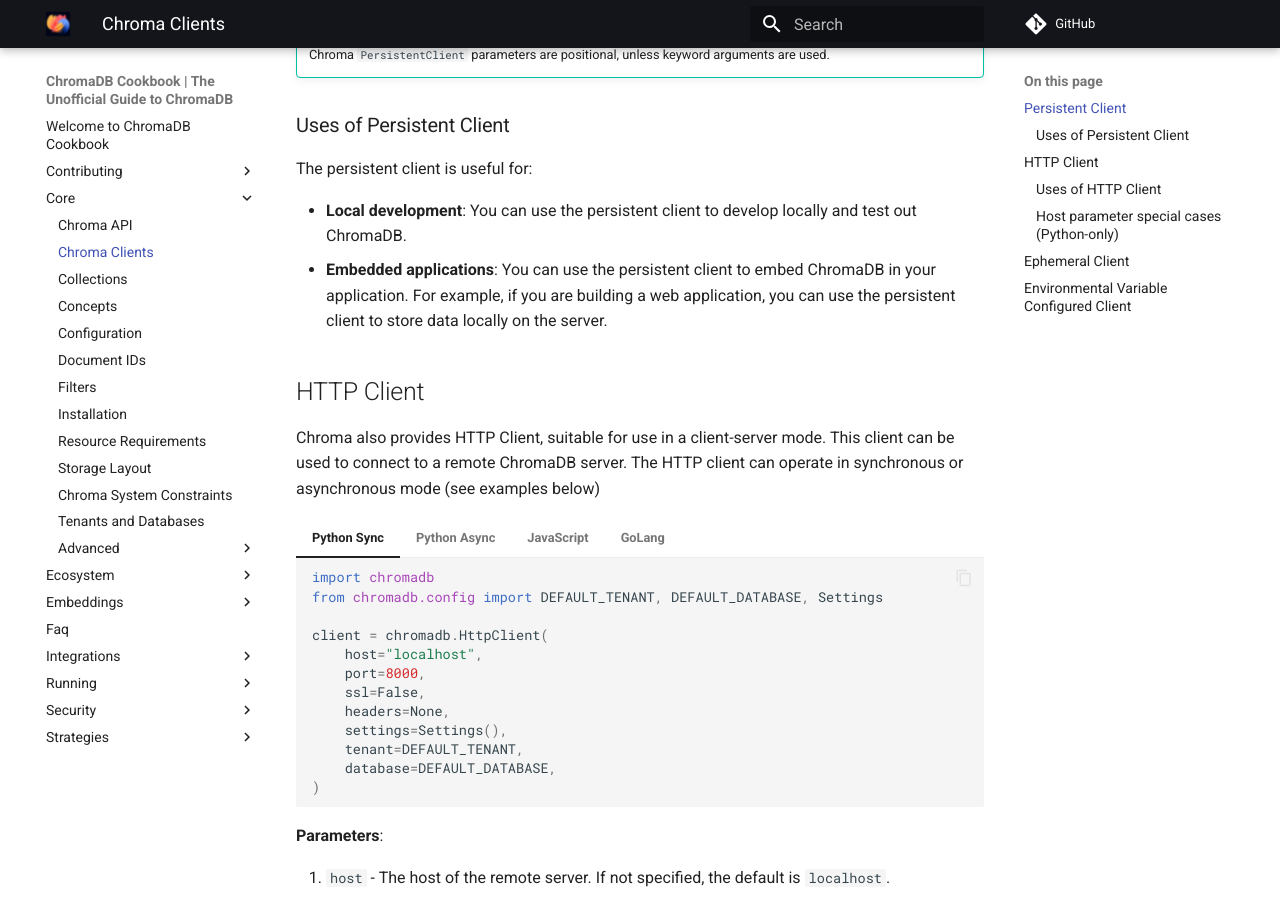
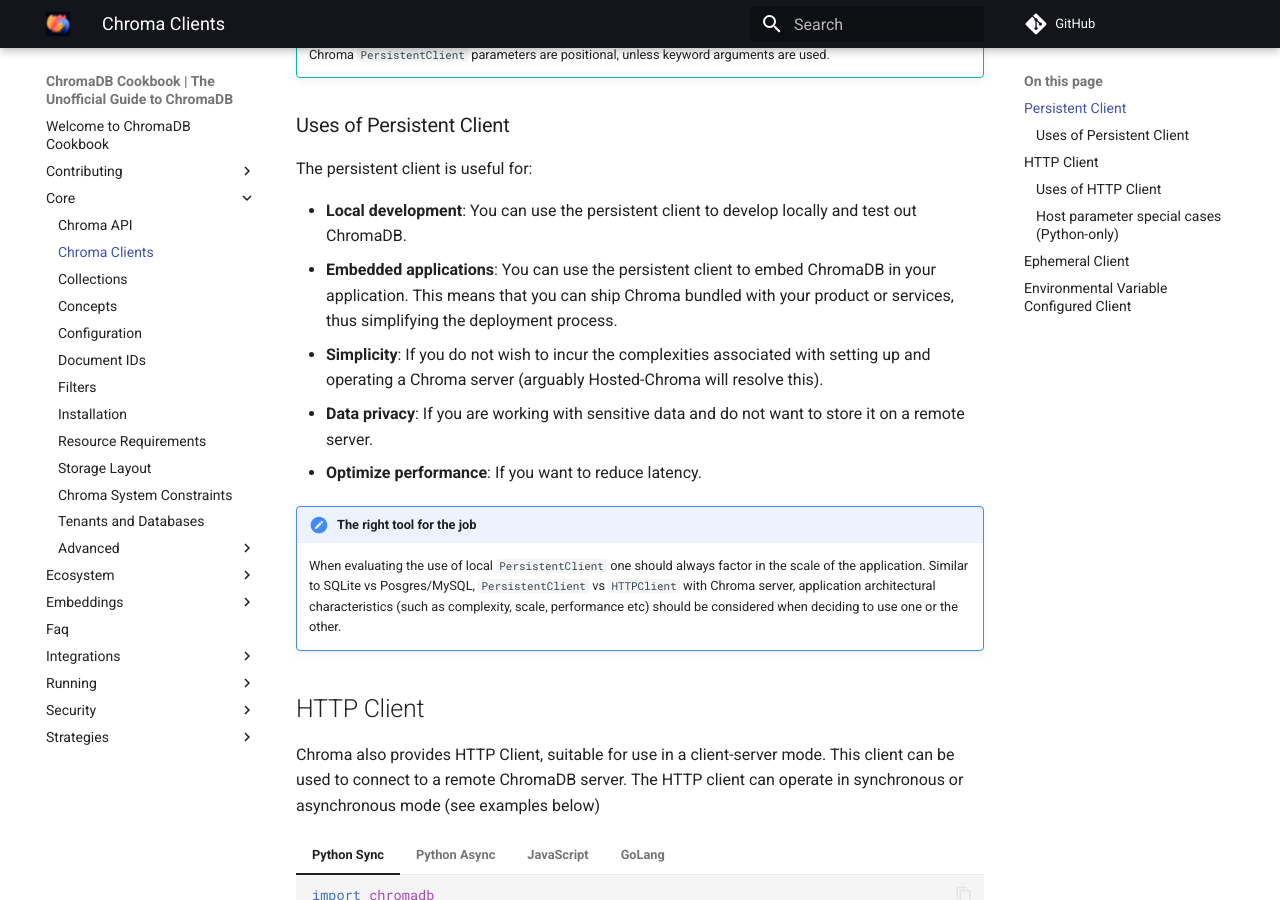
Before and after one commit to amikos-tech/chroma-cookbook, an MkDocs documentation site: the page built from docs/core/clients.md, in a window 1280 px wide and 900 px high, scrolled down 895 px. Built offline with MkDocs 1.6.1 and Material for MkDocs 9.7.7, drawn with Linux system fonts in a browser that asks for light colours; comment, search, counter and statistics services are not loaded.

Commit message:
chore: Update use cases for PersistentClient

```diff
--- a/docs/core/clients.md
+++ b/docs/core/clients.md
@@ -41,14 +41,23 @@
 The persistent client is useful for:
 
 - **Local development**: You can use the persistent client to develop locally and test out ChromaDB.
-- **Embedded applications**: You can use the persistent client to embed ChromaDB in your application. For example, if
-  you are building a web application, you can use the persistent client to store data locally on the server.
+- **Embedded applications**: You can use the persistent client to embed ChromaDB in your application. This means that
+  you can ship Chroma bundled with your product or services, thus simplifying the deployment process.
+- **Simplicity**: If you do not wish to incur the complexities associated with setting up and operating a Chroma
+  server (arguably Hosted-Chroma will resolve this).
+- **Data privacy**: If you are working with sensitive data and do not want to store it on a remote server.
+- **Optimize performance**: If you want to reduce latency.
+
+!!! warn "The right tool for the job"
+
+    When evaluating the use of local `PersistentClient` one should always factor in the scale of the application.
+    Similar to SQLite vs Posgres/MySQL, `PersistentClient` vs `HTTPClient` with Chroma server, application architectural
+    characteristics (such as complexity, scale, performance etc) should be considered when deciding to use one or the other.
 
 ## HTTP Client
 
 Chroma also provides HTTP Client, suitable for use in a client-server mode. This client can be used to connect to a
 remote ChromaDB server. The HTTP client can operate in synchronous or asynchronous mode (see examples below)
-
 
 === "Python Sync"
 
@@ -120,7 +129,6 @@
     !!! tip "Positional Parameters"
 
         Chroma `AsyncHttpClient` parameters are positional, unless keyword arguments are used.
-
 
 === "JavaScript"
 
```
